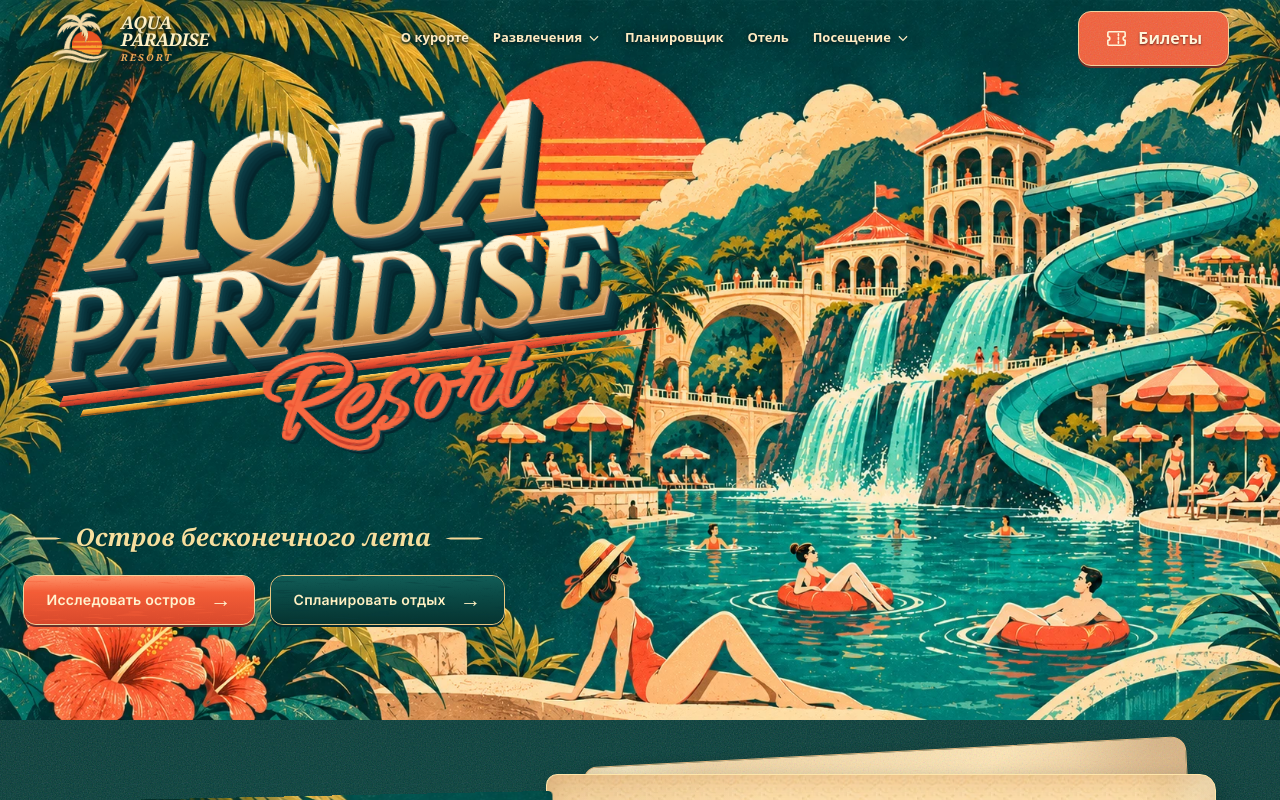
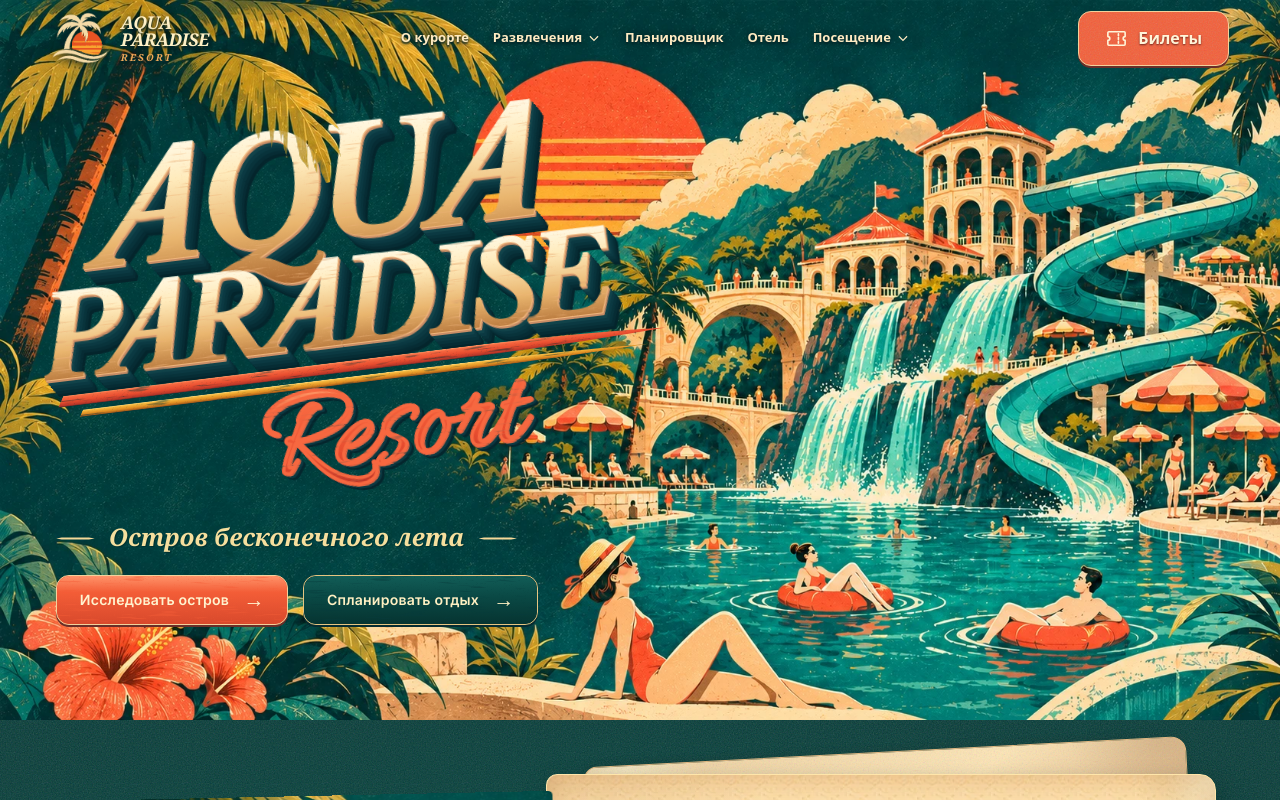
Before and after one commit to raccoonforge/aqua-paradise-resort, a React (Vite) app: page / in a window 1280 px wide. Shown: the top 800 px of the page. Built offline with nearby package versions, Linux system fonts and the light colour scheme; a web font is replaced by a local one.

Commit message:
style(hero): clear Resort from ribbons and reposition slogan and CTAs

```diff
--- a/src/hero-reference.css
+++ b/src/hero-reference.css
@@ -413,3 +413,30 @@
   transform: translateY(1px);
   box-shadow: 0 1px 0 #692e28;
 }
+
+
+/* Keep Resort clear of the two poster stripes, and seat the slogan/CTAs
+   on the calmer turquoise area rather than on the foreground hibiscus. */
+@media (min-width: 1001px) {
+  .riv-home .apr-hero__resort {
+    margin-top: clamp(12px, 1.1vw, 23px);
+  }
+  .riv-home .apr-hero__tagline {
+    position: relative;
+    margin-top: clamp(12px, 1.3vw, 22px);
+    margin-left: 0;
+  }
+  .riv-home .apr-hero__actions {
+    margin-left: 0;
+    gap: clamp(12px, 1.2vw, 20px);
+  }
+}
+@media (min-width: 768px) and (max-width: 1000px) {
+  .riv-home .apr-hero__resort { margin-top: clamp(12px, 1.3vw, 20px); }
+  .riv-home .apr-hero__tagline { margin: 12px 0 14px 0; }
+  .riv-home .apr-hero__actions { margin-left: 0; }
+}
+@media (max-width: 767px) {
+  .riv-home .apr-hero__resort { margin-top: clamp(22px, 5vw, 36px); }
+  .riv-home .apr-hero__tagline { margin-top: 14px; }
+}
```
